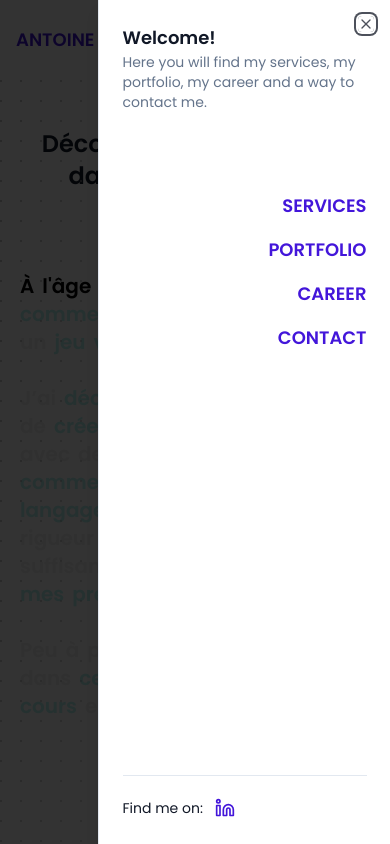
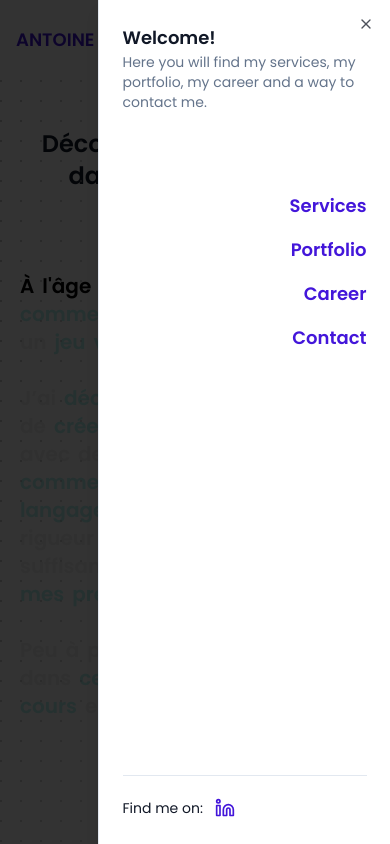
Before and after one commit to antoine-mille/antoinemlle, a Next.js app: page /en/career in a window 390 px wide. Both pictures are taken after a click on the button 362 px from the left and 40 px from the top of the page. Shown: the top 844 px of the page. Built offline with nearby package versions, Linux system fonts and the light colour scheme.

Commit message:
fix: nav links

```diff
--- a/components/footer.tsx
+++ b/components/footer.tsx
@@ -1,5 +1,5 @@
 import { cn } from "@/lib/utils"
-import { LinkIcon } from "./link-icon"
+import { LinkIcon } from "@/components/link-icon"
 import { GithubIcon, LinkedinIcon } from "lucide-react"
 import { useTranslations } from "next-intl"
 
--- a/components/hero-section.tsx
+++ b/components/hero-section.tsx
@@ -1,6 +1,6 @@
 import { ArrowDownButton } from "@/components/arrow-down-button"
 import dynamic from "next/dynamic"
-import { Section } from "./section"
+import { Section } from "@/components/section"
 import { useTranslations } from "next-intl"
 
 const IconCloud = dynamic(
--- a/components/magicui/bento-grid.tsx
+++ b/components/magicui/bento-grid.tsx
@@ -3,6 +3,7 @@ import { ArrowRightIcon } from "@radix-ui/react-icons"
 
 import { cn } from "@/lib/utils"
 import { Button } from "@/components/ui/button"
+import { Link } from "@/i18n/routing"
 
 const BentoGrid = ({
   children,
@@ -71,10 +72,10 @@ const BentoCard = ({
         size="sm"
         className="pointer-events-auto text-secondary hover:text-secondary"
       >
-        <a href={href}>
+        <Link href={href}>
           {cta}
           <ArrowRightIcon className="ml-2 size-4" />
-        </a>
+        </Link>
       </Button>
     </div>
     <div className="pointer-events-none absolute inset-0 transform-gpu transition-all duration-300 group-hover:bg-black/[.03] group-hover:dark:bg-neutral-800/10" />
--- a/components/navigation.tsx
+++ b/components/navigation.tsx
@@ -1,4 +1,4 @@
-import Link from "next/link"
+import { Link } from "@/i18n/routing"
 import {
   Sheet,
   SheetClose,
@@ -36,6 +36,8 @@ const MobileNavigation = async () => {
   const links = await getLinks()
   const t = await getTranslations({ namespace: "MobileNavigation" })
 
+  console.log(links)
+
   return (
     <Sheet>
       <SheetTrigger className="sm:hidden">
@@ -46,14 +48,13 @@ const MobileNavigation = async () => {
         <SheetDescription>{t("description")}</SheetDescription>
         <nav className="mt-20 flex flex-col items-end gap-4">
           {links.map((link) => (
-            <SheetClose asChild key={link.href}>
-              <Link
-                href={link.href}
-                className="text-lg font-semibold uppercase text-primary transition-colors duration-300 hover:text-secondary"
-              >
-                {link.label}
-              </Link>
-            </SheetClose>
+            <Link
+              key={link.href}
+              href={link.href}
+              className="text-lg font-semibold uppercase text-primary transition-colors duration-300 hover:text-secondary"
+            >
+              <SheetClose>{link.label}</SheetClose>
+            </Link>
           ))}
         </nav>
         <div className="mt-auto border-t pt-5">
```
